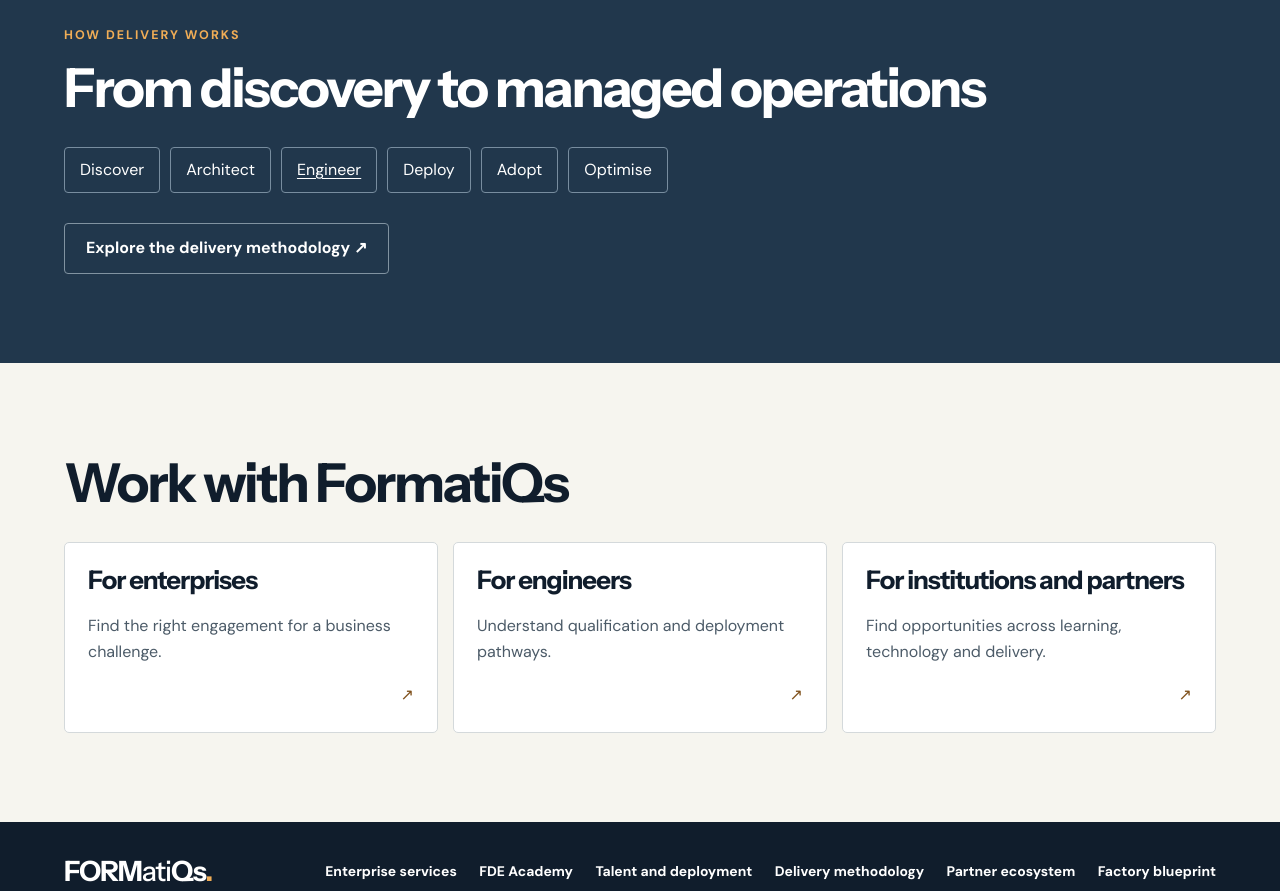
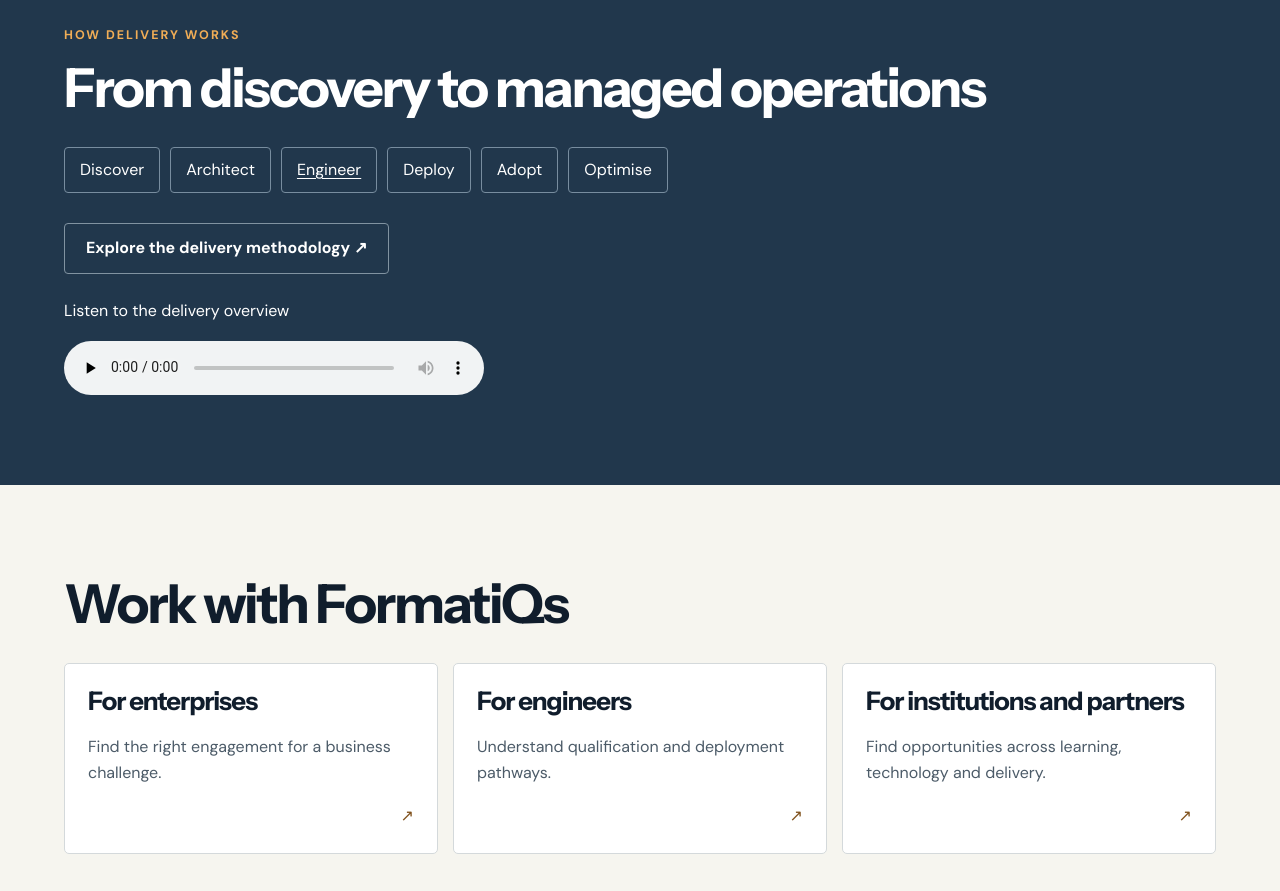
Before and after one commit to Arup-Infra/formatiqs-fde, a plain HTML site: page dist/index.html in a window 1280 px wide. Shown: the part 1542-2433 px from the top of the page. Drawn offline with Linux system fonts and the light colour scheme.

Commit message:
Add audio player to delivery overview

```diff
--- a/dist/index.html
+++ b/dist/index.html
@@ -1,4 +1,11 @@
 <!doctype html><html lang="en"><head><meta charset="utf-8"><meta name="viewport" content="width=device-width, initial-scale=1"><meta name="description" content="FormatiQs connects forward deployed engineering, talent development, AI delivery and managed services."><title>The Global FDE Factory · FormatiQs</title><link rel="stylesheet" href="site.css"></head><body><a class="skip" href="#main">Skip to content</a><header><div class="wrap bar"><a class="brand" href="index.html">FORM<span>ati</span>Qs<span class="dot">.</span></a><nav aria-label="Primary"><a href="enterprise.html">Enterprise services</a><a href="academy.html">FDE Academy</a><a href="talent.html">Talent and deployment</a><a href="methodology.html">Delivery methodology</a><a href="ecosystem.html">Partner ecosystem</a></nav><a class="button small" href="engage.html">Find your next step ↗</a></div></header><main id="main"><section class="hero"><div class="wrap hero-grid"><div class="hero-copy"><p class="eyebrow">Forward Deployed Engineering</p><h1>The Global<br>FDE Factory<span>.</span></h1><p class="intro">Build deployment-ready talent. Engineer AI solutions. Transform how businesses work.</p><div class="actions"><a class="button" href="enterprise.html">Explore enterprise services ↗</a><a class="button outline" href="academy.html">Explore the FDE Academy</a></div></div><div class="hero-image" role="img" aria-label="Forward deployed engineering team collaborating"></div></div></section>
 <section class="wrap section"><p class="eyebrow">The business architecture</p><h2>Six engines. One delivery model.</h2><p class="lede">FormatiQs brings discovery, talent development, engineering and ongoing operations together around measurable business outcomes.</p><div class="grid"><a class="card" href="strategy.html"><h3>Awareness &amp; market development</h3><p>Leadership workshops, university engagement and readiness assessments.</p><span aria-hidden="true">↗</span></a><a class="card" href="academy.html"><h3>Academy, training &amp; certification</h3><p>Competency pathways, simulations, mentoring and assessment.</p><span aria-hidden="true">↗</span></a><a class="card" href="talent.html"><h3>Talent sourcing &amp; qualification</h3><p>Assess and match professionals to global engineering opportunities.</p><span aria-hidden="true">↗</span></a><a class="card" href="enterprise.html"><h3>Deployment &amp; engineering services</h3><p>Embed individual FDEs or multidisciplinary teams around a business outcome.</p><span aria-hidden="true">↗</span></a><a class="card" href="enterprise.html"><h3>AI, agentic &amp; product engineering</h3><p>Design, integrate, test and deploy production AI and software.</p><span aria-hidden="true">↗</span></a><a class="card" href="enterprise.html"><h3>Managed services &amp; continuous engineering</h3><p>Support and improve applications, agents and platforms after launch.</p><span aria-hidden="true">↗</span></a></div></section>
-<section class="band"><div class="wrap section"><p class="eyebrow">How delivery works</p><h2>From discovery to managed operations</h2><ol class="flow"><li>Discover</li><li>Architect</li><li class="flow-linked"><a href="fde-stack.png" aria-label="Engineer — view the FDE Engineer Stack">Engineer</a></li><li>Deploy</li><li>Adopt</li><li>Optimise</li></ol><a class="button outline" href="methodology.html">Explore the delivery methodology ↗</a></div></section>
+<section class="band"><div class="wrap section"><p class="eyebrow">How delivery works</p><h2>From discovery to managed operations</h2><ol class="flow"><li>Discover</li><li>Architect</li><li class="flow-linked"><a href="fde-stack.png" aria-label="Engineer — view the FDE Engineer Stack">Engineer</a></li><li>Deploy</li><li>Adopt</li><li>Optimise</li></ol><a class="button outline" href="methodology.html">Explore the delivery methodology ↗</a>
+<div class="delivery-audio">
+  <p id="delivery-audio-label">Listen to the delivery overview</p>
+  <audio controls preload="none" aria-labelledby="delivery-audio-label">
+    <source src="delivery-audio.mp3" type="audio/mpeg">
+    <a href="delivery-audio.mp3">Download the audio</a>
+  </audio>
+</div></div></section>
 <section class="wrap section"><h2>Work with FormatiQs</h2><div class="grid"><a class="card" href="enterprise.html"><h3>For enterprises</h3><p>Find the right engagement for a business challenge.</p><span aria-hidden="true">↗</span></a><a class="card" href="talent.html"><h3>For engineers</h3><p>Understand qualification and deployment pathways.</p><span aria-hidden="true">↗</span></a><a class="card" href="ecosystem.html"><h3>For institutions and partners</h3><p>Find opportunities across learning, technology and delivery.</p><span aria-hidden="true">↗</span></a></div></section></main><footer><div class="wrap foot"><a class="brand" href="index.html">FORM<span>ati</span>Qs<span class="dot">.</span></a><nav aria-label="Footer"><a href="enterprise.html">Enterprise services</a><a href="academy.html">FDE Academy</a><a href="talent.html">Talent and deployment</a><a href="methodology.html">Delivery methodology</a><a href="ecosystem.html">Partner ecosystem</a><a href="strategy.html">Factory blueprint</a></nav><div><p>Ecosystem orchestration partner · GCODE</p><nav aria-label="Company resources"><a href="https://www.formatiqs.in/insights">Insights</a><a href="https://www.formatiqs.in/privacy">Privacy</a><a href="https://www.formatiqs.in/terms">Terms</a></nav></div></div></footer></body></html>
--- a/dist/site.css
+++ b/dist/site.css
@@ -19,3 +19,11 @@
 .flow-linked a:hover {
   background: #30445a;
 }
+
+.delivery-audio {
+  margin-top: 24px;
+}
+.delivery-audio audio {
+  display: block;
+  width: min(100%, 420px);
+}
```
Also changed, not shown: 1 other file.
